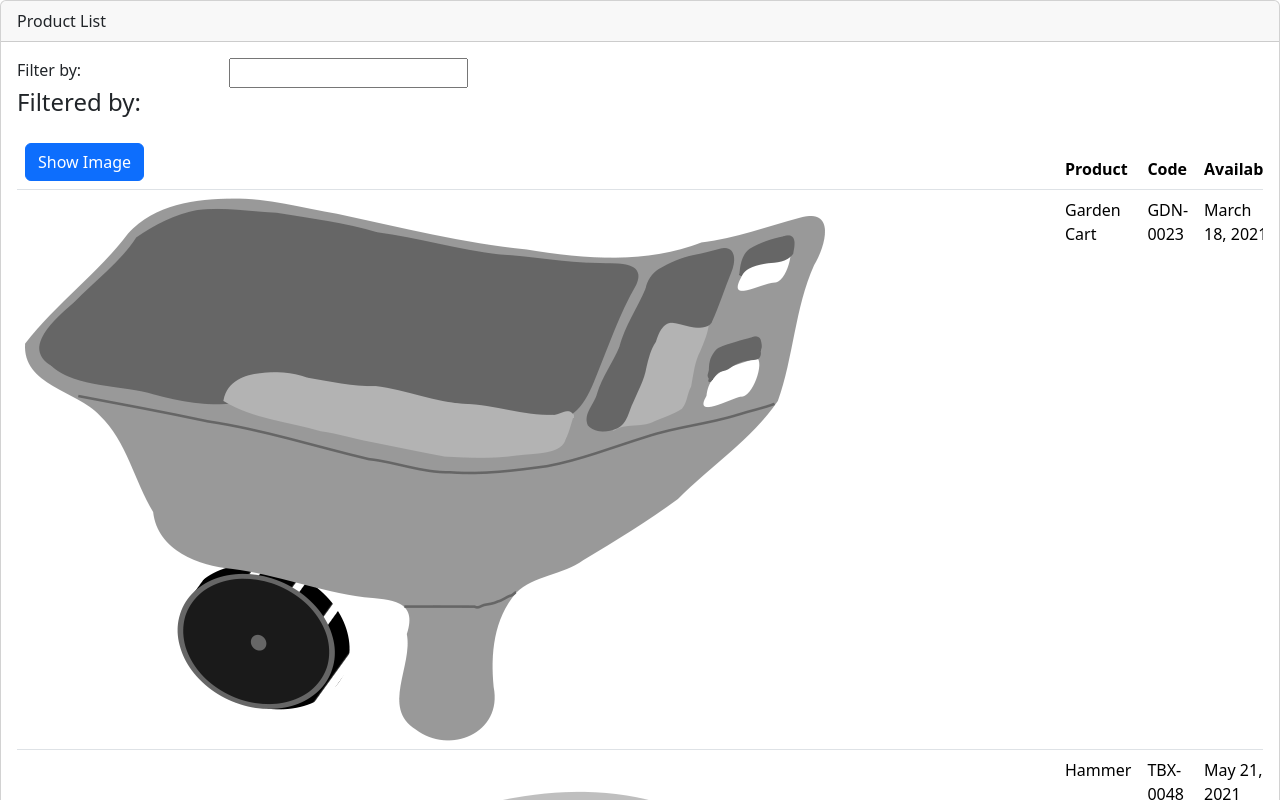
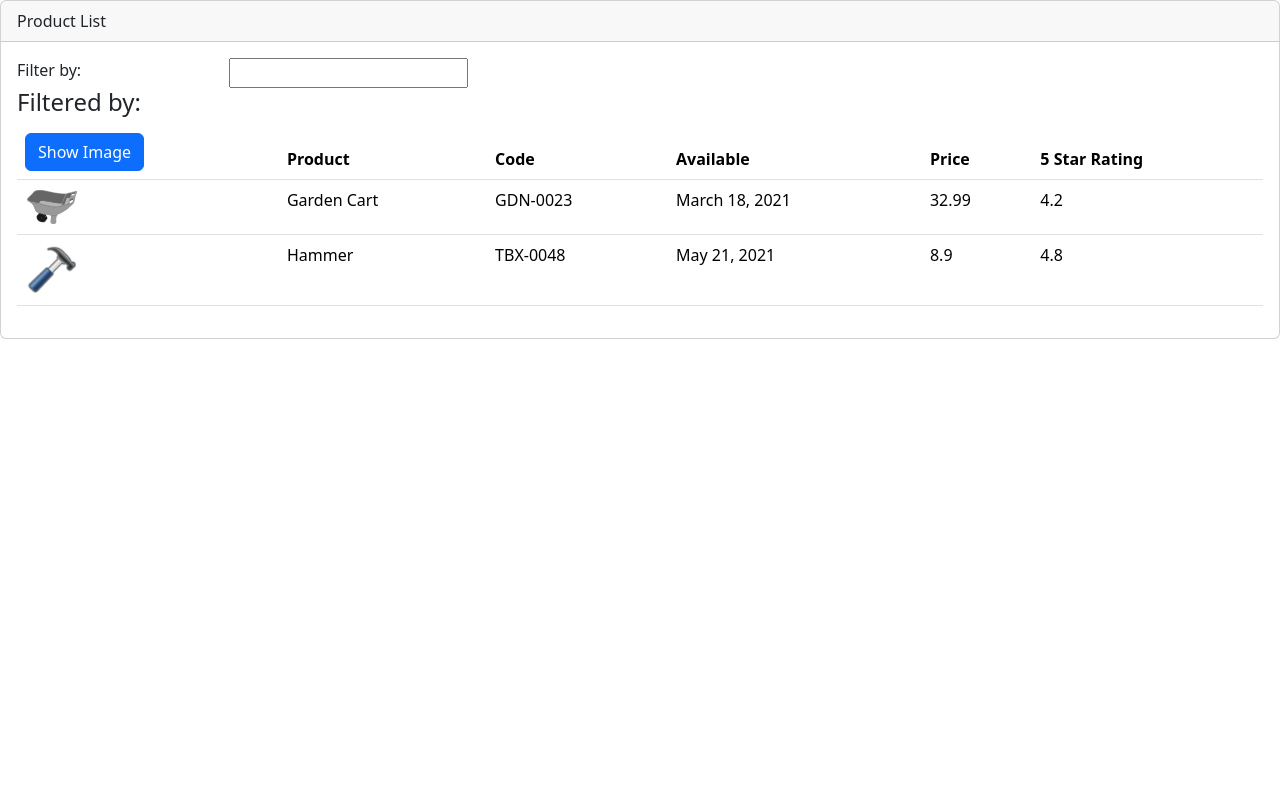
Before and after one commit to Umarfarooq88/Product_Lens, an Angular app: page / in a window 1280 px wide. Shown: the top 800 px of the page. Built offline with nearby package versions, Linux system fonts and the light colour scheme.

Commit message:
Property binding(image property binded)

```diff
--- a/src/app/products/product-list.component.html
+++ b/src/app/products/product-list.component.html
@@ -31,7 +31,10 @@
         <tbody>
           <tr *ngFor="let product of products">
             <td>
-              <img [src]="product.imageUrl"   [title]="product.productName">
+              <img [src]="product.imageUrl"
+                  [title]="product.productName"
+                  [style.width.px]="imageWidth"
+                  [style.margin.px]="imageMargin">
             </td>
             <td>{{ product.productName }}</td>
             <td>{{ product.productCode }}</td>
--- a/src/app/products/product-list.component.ts
+++ b/src/app/products/product-list.component.ts
@@ -6,6 +6,8 @@ import { Component } from "@angular/core";
 })
 export class ProductListComponent {
   pageTitle: string = 'Product List';
+  imageWidth:number=50;
+  imageMargin:number=2;
   products: any[] = [
     {
       "productId": 2,
```
